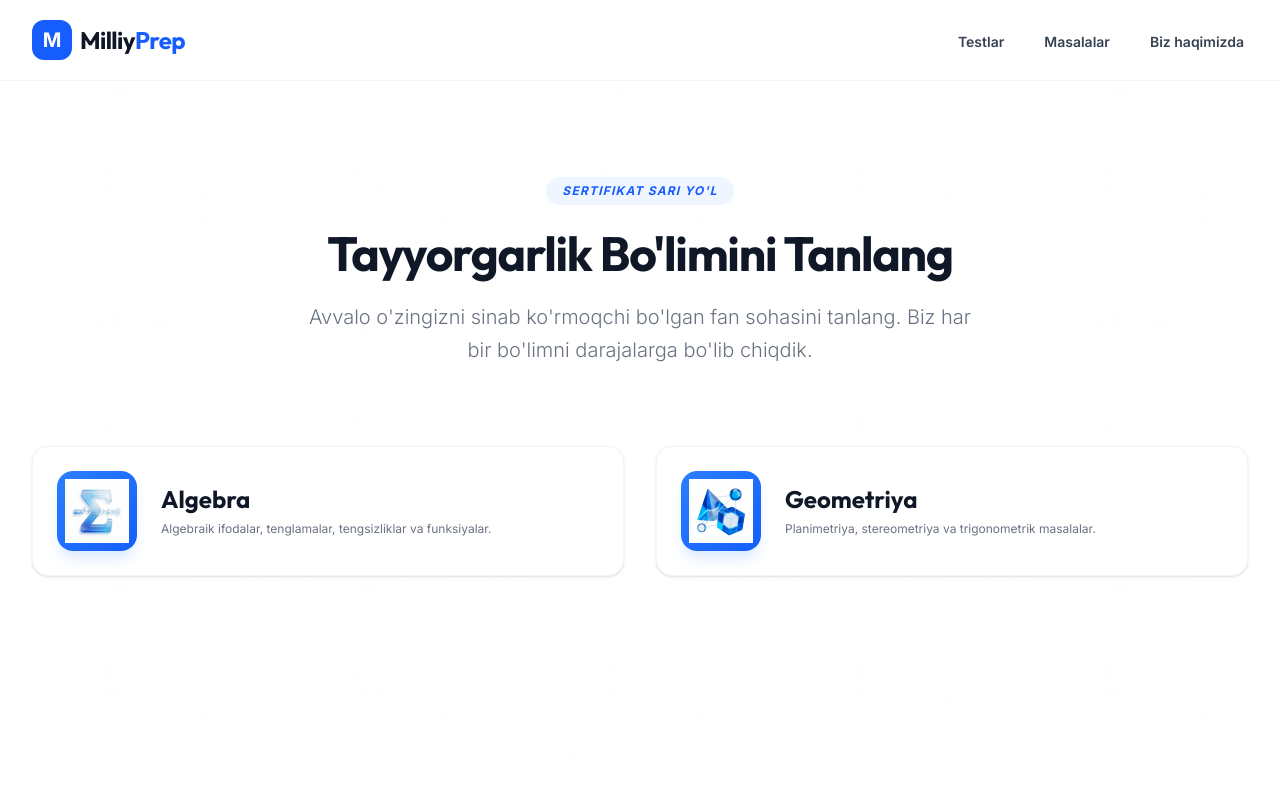
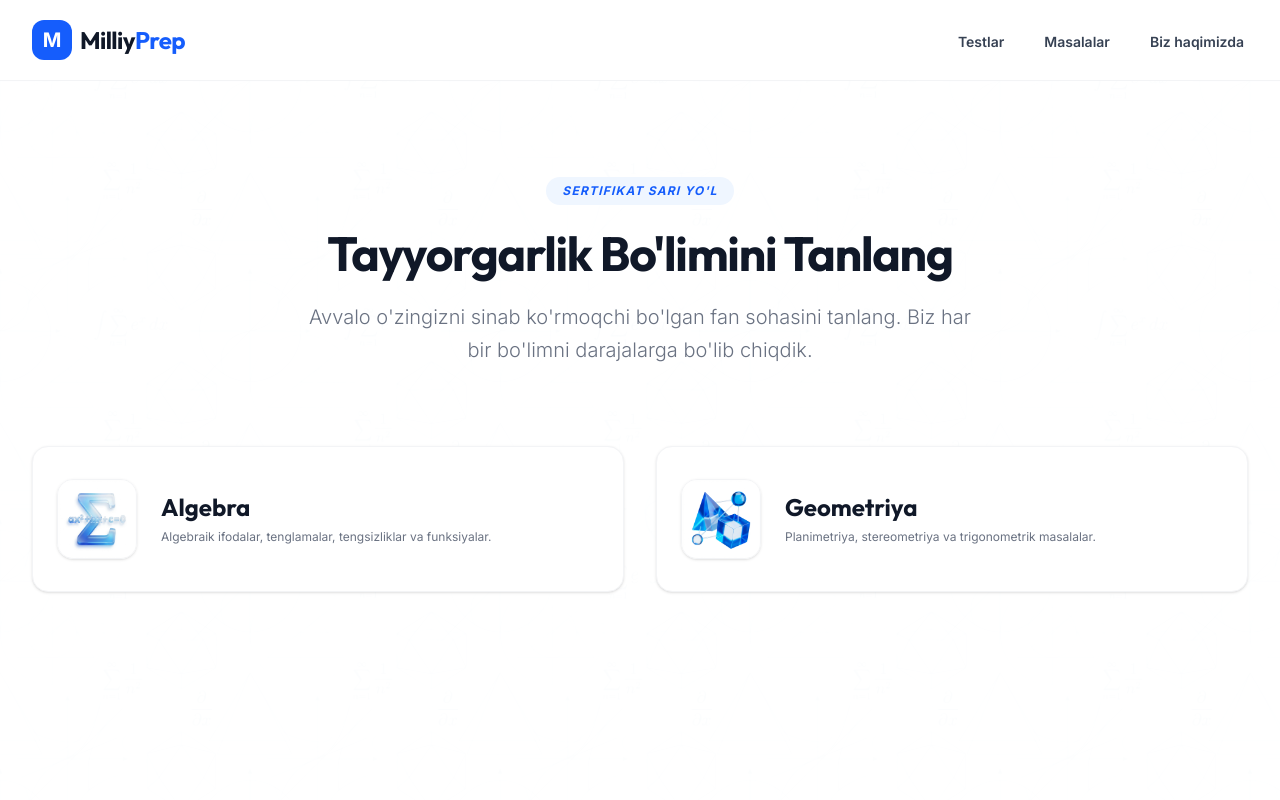
Before and after one commit to Caesar-creatoe/milliy-prep, a Next.js app: page /mock-tests in a window 1280 px wide. Shown: the top 800 px of the page. Built offline with nearby package versions, Linux system fonts and the light colour scheme.

Commit message:
Finalize subject card UI - perfect symmetry and clean icons

```diff
--- a/app/mock-tests/page.tsx
+++ b/app/mock-tests/page.tsx
@@ -116,22 +116,22 @@ export default function MockTests() {
                             <div
                                 key={sub.id}
                                 onClick={() => setSelectedSubject(sub)}
-                                className="premium-card cursor-pointer group hover:border-blue-500 transition-all flex flex-col h-full"
+                                className="premium-card cursor-pointer group hover:border-blue-500 transition-all flex flex-col min-h-[140px]"
                             >
-                                <div className="flex items-center space-x-6 h-full">
-                                    <div className="relative w-20 h-20 flex-shrink-0 bg-gradient-to-br from-blue-500 to-blue-600 rounded-2xl overflow-hidden flex items-center justify-center shadow-lg shadow-blue-100 group-hover:rotate-3 transition-transform">
+                                <div className="flex items-center space-x-6 h-full py-2">
+                                    <div className="relative w-20 h-20 flex-shrink-0 rounded-2xl overflow-hidden border border-gray-100 shadow-sm group-hover:shadow-md transition-all group-hover:scale-105 duration-300">
                                         <Image
                                             src={sub.icon}
                                             alt={sub.name}
                                             fill
-                                            className="object-contain p-2"
+                                            className="object-cover"
                                         />
                                     </div>
-                                    <div className="flex-grow">
-                                        <h3 className="text-2xl font-bold text-gray-900 mb-1">{sub.name}</h3>
-                                        <p className="text-gray-500 text-xs leading-relaxed line-clamp-2">{sub.description}</p>
+                                    <div className="flex-grow flex flex-col justify-center">
+                                        <h3 className="text-2xl font-bold text-gray-900 mb-1 group-hover:text-blue-600 transition-colors">{sub.name}</h3>
+                                        <p className="text-gray-500 text-xs leading-relaxed line-clamp-2 pr-4">{sub.description}</p>
                                     </div>
-                                    <div className="text-blue-500 opacity-0 group-hover:opacity-100 transition-opacity pr-2 flex-shrink-0">
+                                    <div className="text-blue-500 opacity-0 group-hover:opacity-100 transition-all translate-x-2 group-hover:translate-x-0 pr-2 flex-shrink-0">
                                         <svg className="w-6 h-6" fill="none" stroke="currentColor" viewBox="0 0 24 24">
                                             <path strokeLinecap="round" strokeLinejoin="round" strokeWidth="2.5" d="M9 5l7 7-7 7" />
                                         </svg>
```
